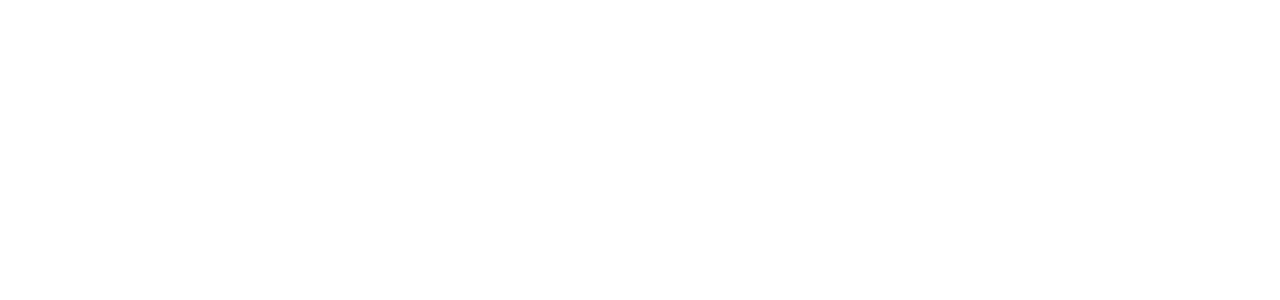
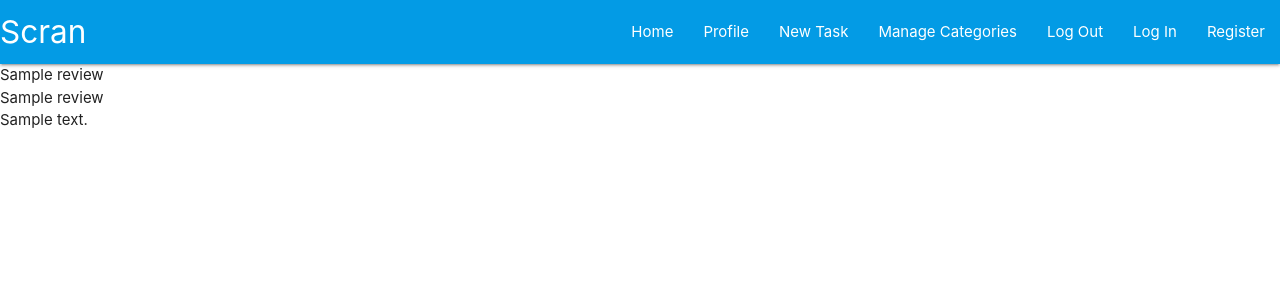
Before and after one commit to bethanyalicehall/ms3-recipe, a Flask app: page / in a window 1280 px wide. Before the commit the part shown is empty. Shown: the top 300 px of the page. Run offline with Flask 2, Linux system fonts and the light colour scheme; a database or web service that is not in the repository returns one stand-in record (values such as "Sample title"); some libraries are stand-ins or nearby versions.

Commit message:
Added links to css and js files, and added navbar to base.html

```diff
--- a/templates/base.html
+++ b/templates/base.html
@@ -1,12 +1,60 @@
 <!DOCTYPE html>
 <html lang="en">
+
 <head>
     <meta charset="UTF-8">
     <meta http-equiv="X-UA-Compatible" content="IE=edge">
     <meta name="viewport" content="width=device-width, initial-scale=1.0">
-    <title>Document</title>
+    <link rel="stylesheet" href="https://cdnjs.cloudflare.com/ajax/libs/font-awesome/6.3.0/css/all.min.css"
+        integrity="sha512-SzlrxWUlpfuzQ+pcUCosxcglQRNAq/DZjVsC0lE40xsADsfeQoEypE+enwcOiGjk/bSuGGKHEyjSoQ1zVisanQ=="
+        crossorigin="anonymous" referrerpolicy="no-referrer" type="text/css" />
+    <link rel="stylesheet" href="https://cdnjs.cloudflare.com/ajax/libs/materialize/1.0.0/css/materialize.min.css"
+        type="text/css">
+    <link rel="stylesheet" href="{{ url_for('static', filename='css/style.css') }}" type="text/css">
+    <title>Reviews</title>
 </head>
+
 <body>
 
-</body>
+    <header>
+        <!-- top navbar -->
+       <nav class="nav-extended text-shadow light-blue darken-1">
+           <div class="nav-wrapper">
+               <a href="#!" class="brand-logo">Scran</a>
+               <a href="#" data-target="mobile-demo" class="sidenav-trigger right"><i class="fas fa-bars"></i></a>
+               <ul class="right hide-on-med-and-down">
+                   <li><a href="{{ url_for('get_review') }}">Home</a></li>
+                   <li><a href="#">Profile</a></li>
+                   <li><a href="#">New Task</a></li>
+                   <li><a href="#">Manage Categories</a></li>
+                   <li><a href="#">Log Out</a></li>
+                   <li><a href="#">Log In</a></li>
+                   <li><a href="#">Register</a></li>
+               </ul>
+           </div>
+       </nav>
+       <!-- mobile sidenav -->
+       <ul class="sidenav" id="mobile-demo">
+           <li><h4 class="center-align light-blue-text text-darken 4">Scran</h4></li>
+           <li><a href="{{ url_for('get_review') }}">Home</a></li>
+           <li><a href="#">Profile</a></li>
+           <li><a href="#">New Task</a></li>
+           <li><a href="#">Manage Categories</a></li>
+           <li><a href="#">Log Out</a></li>
+           <li><a href="#">Log In</a></li>
+           <li><a href="#">Register</a></li>
+       </ul>
+   </header>
+
+    {% block content %}
+    {% endblock %}
+
+    <script src="https://code.jquery.com/jquery-3.6.3.min.js"
+        integrity="sha256-pvPw+upLPUjgMXY0G+8O0xUf+/Im1MZjXxxgOcBQBXU=" crossorigin="anonymous"></script>
+    <script src="https://cdnjs.cloudflare.com/ajax/libs/materialize/1.0.0/js/materialize.min.js"></script>
+    <script src="{{ url_for('static', filename='js/script.js') }}"></script>
+    {% block scripts %}
+    {% endblock %}
+    </body>
+
 </html>
```
Also changed, not shown: ms3/static/js/script.js (deleted), static/css/style.css (added), static/js/script.js (added).
